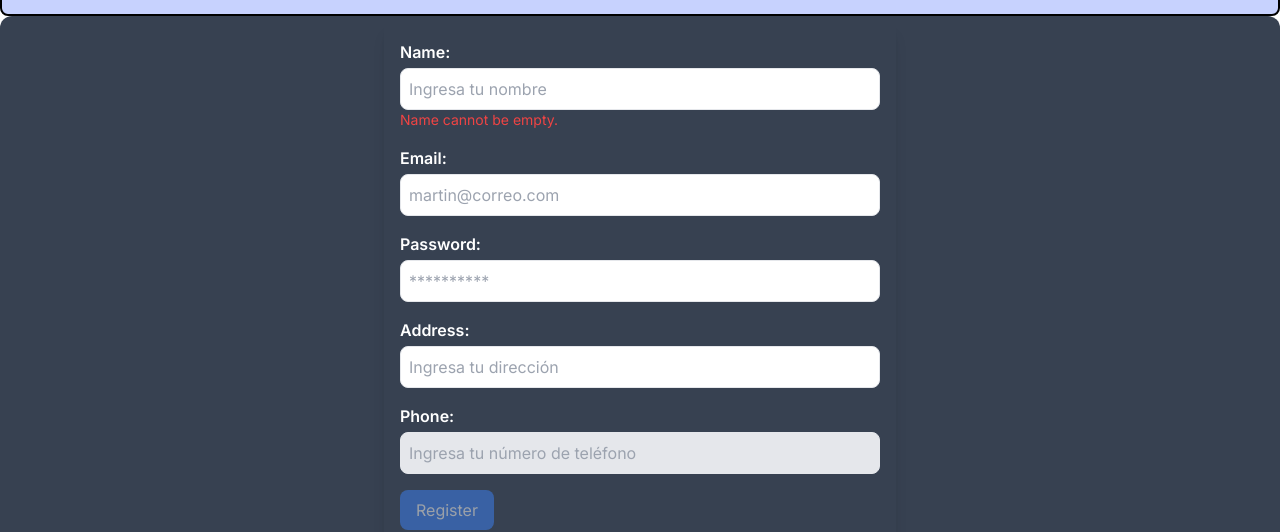
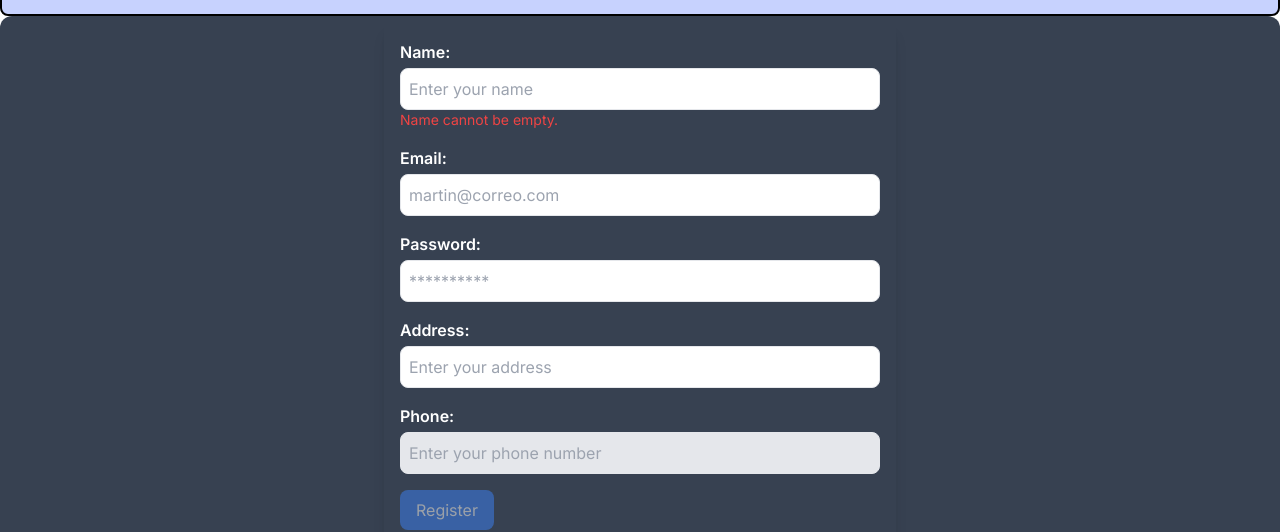
Before and after one commit to MRossettiA/frontecommerPT20a, a Next.js app: page /register in a window 1280 px wide. Shown: the part 150-682 px from the top of the page. Built offline with nearby package versions, Linux system fonts and the light colour scheme; no server answers.

Commit message:
cambio de los placeholder de español a ingles

```diff
--- a/src/components/register/register.tsx
+++ b/src/components/register/register.tsx
@@ -61,7 +61,7 @@ const Register = () => {
             type="text"
             value={dataUser.name}
             onChange={handleChange}
-            placeholder="Ingresa tu nombre"
+            placeholder="Enter your name"
             className="border rounded-lg p-2 mt-1 outline-none focus:border-blue-500"
           />
           {errors.name && <span className="text-red-500 text-sm">{errors.name}</span>}
@@ -82,7 +82,7 @@ const Register = () => {
         </div>
 
         <div className="flex flex-col">
-          <label htmlFor="password" className="font-semibold text-white">Password:</label>
+          <label htmlFor="Password" className="font-semibold text-white">Password:</label>
           <input
             id="password"
             name="password"
@@ -102,7 +102,7 @@ const Register = () => {
             type="text"
             value={dataUser.address}
             onChange={handleChange}
-            placeholder="Ingresa tu dirección"
+            placeholder="Enter your address"
             className="border rounded-lg p-2 mt-1 outline-none focus:border-blue-500"
           />
           {errors.address && <span className="text-red-500 text-sm">{errors.address}</span>}
@@ -115,7 +115,7 @@ const Register = () => {
             type="text"
             value={dataUser.phone}
             onChange={handleChange}
-            placeholder="Ingresa tu número de teléfono"
+            placeholder="Enter your phone number"
             className="border rounded-lg p-2 mt-1 outline-none focus:border-blue-500 bg-gray-200"
           />
           {errors.phone && <span className="text-red-500 text-sm">{errors.phone}</span>}
```
